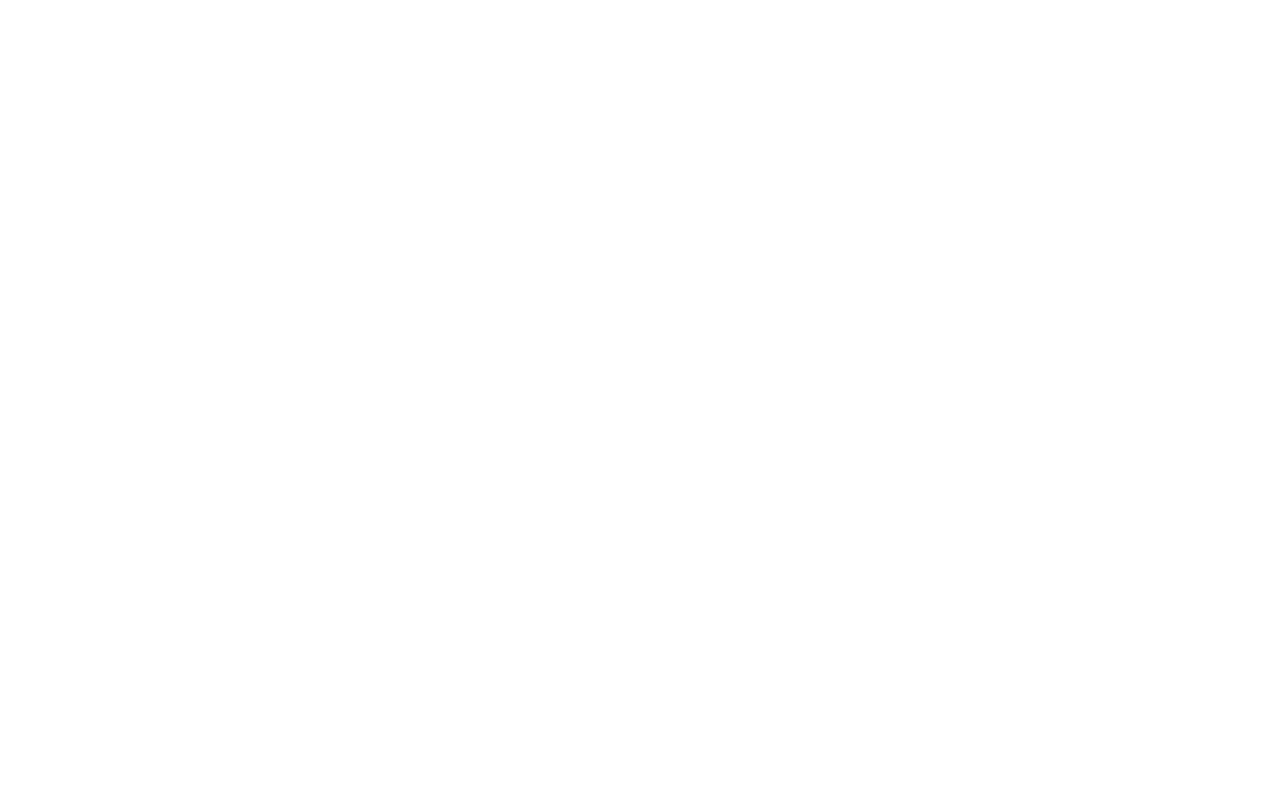
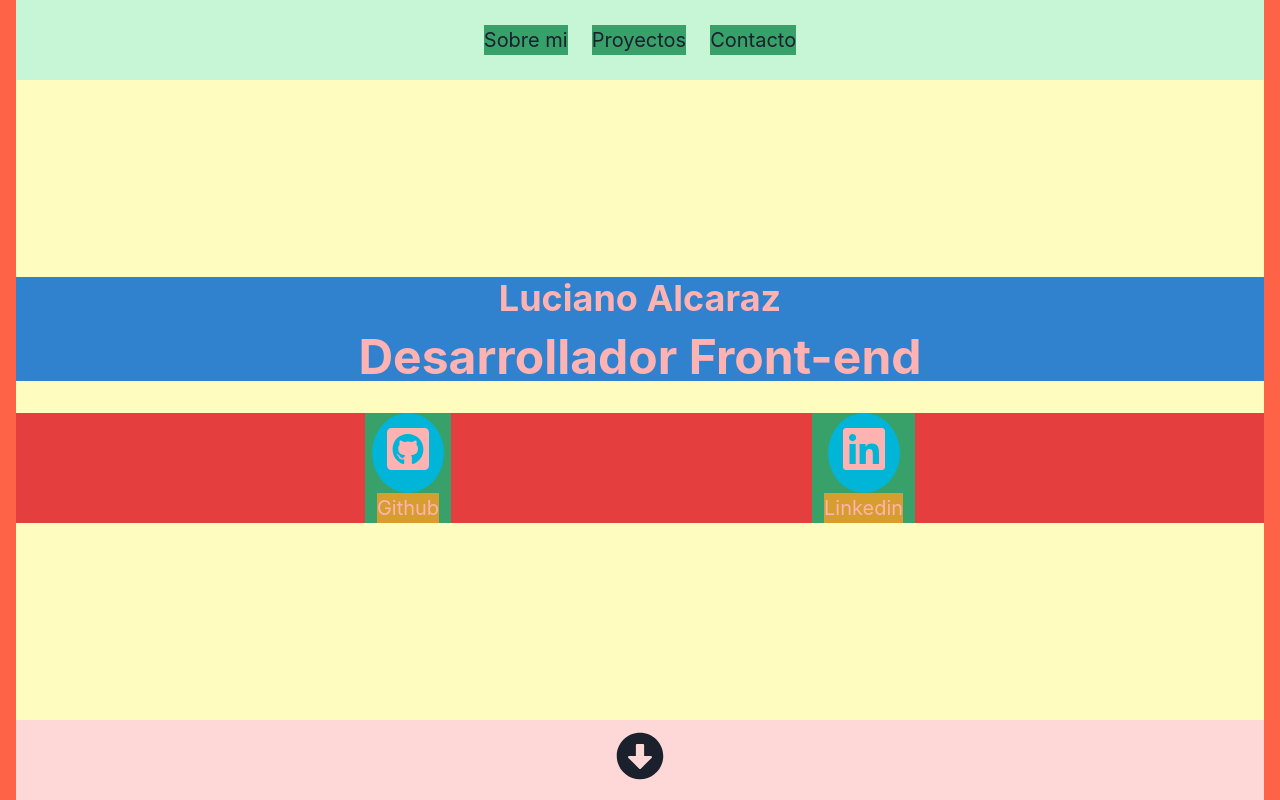
Before and after one commit to LGA-dev/LGA-dev.github.io, a React (Create React App) app: page / in a window 1280 px wide. Built offline with nearby package versions, Linux system fonts and the light colour scheme.

Commit message:
Add Hero component

```diff
--- a/src/App.js
+++ b/src/App.js
@@ -1,18 +1,20 @@
 import './App.css';
 import { Container, Grid } from "@chakra-ui/react"
+import Hero from './components/Hero';
 
 function App() {
   return (
     <Container maxW="container.xl" bg="tomato">
       <Grid
         bg="blue.100"
+        fontSize={["20px"]}
         templateColumns={{ base: "1fr"}}
         templateRows={{ base: "auto auto auto auto"}}
         templateAreas={{
           base: '"hero" "about" "projects" "contact"'
         }}
       >
-
+        <Hero />
       </Grid>
     </Container>
   );
--- /dev/null
+++ b/src/components/Hero.js
@@ -0,0 +1,60 @@
+import { GridItem, Box, Heading, Center, Flex, Stack, Text, Link } from "@chakra-ui/react"
+// Remove this later
+import { PhoneIcon, AddIcon, WarningIcon } from '@chakra-ui/icons'
+import { Icon } from "@chakra-ui/react"
+import { FaGithubSquare, FaLinkedin, FaArrowAltCircleDown } from 'react-icons/fa';
+
+const Hero = () => {
+  return (
+    <div>
+      <GridItem gridArea="hero" bg="blue.500" w={"100%"} h={"100vh"}>
+        {/* TODO: Create Navbar component */}
+        {/* Header Navbar */}
+        <Center h="10%" bg="green.100">
+          <Link bg="green.500" mx={3}>Sobre mi</Link>
+          <Link bg="green.500" mx={3}>Proyectos</Link>
+          <Link bg="green.500" mx={3}>Contacto</Link>
+        </Center>
+        {/* Header Content */}
+        <Stack spacing={8} h="80%" bg="yellow.100" justifyContent="center">
+          {/* Text */}
+          <Stack spacing={3} bg="blue.500" textAlign="center" textColor="red.200">
+            <Heading size="xl">Luciano Alcaraz</Heading>
+            <Heading size="2xl">Desarrollador Front-end</Heading>
+          </Stack>
+          {/* Icons */}
+          <Box bg="red.500" textColor="red.200" d="flex" flexDirection="row" justifyContent="space-evenly" alignItems="center" >
+              <Link mx={3} bg="green.500">
+                <Center flexDirection="column">
+                  {/* Circle container */}
+                  <Box p={3} bg="cyan.500" borderRadius="100%">
+                    <Icon boxSize="3rem" as={ FaGithubSquare } />
+                  </Box>
+                  <Text mx={3} bg="yellow.500">Github</Text>
+                </Center>
+              </Link>
+              <Link mx={3} bg="green.500">
+                <Center flexDirection="column">
+                  {/* Circle container */}
+                  <Box p={3} bg="cyan.500" borderRadius="100%">
+                    <Icon boxSize="3rem" as={ FaLinkedin } />
+                  </Box>
+                  <Text mx={3} bg="yellow.500">Linkedin</Text>
+                </Center>
+              </Link>
+          </Box>
+        </Stack>
+        {/* Header Arrow */}
+        <Box h="10%" bg="red.100">
+          <Center h="100%">
+            <Link>
+              <Icon boxSize="3rem" as={ FaArrowAltCircleDown } />
+            </Link>
+          </Center>
+        </Box>
+      </GridItem>
+    </div>
+  );
+}
+
+export default Hero;
```
